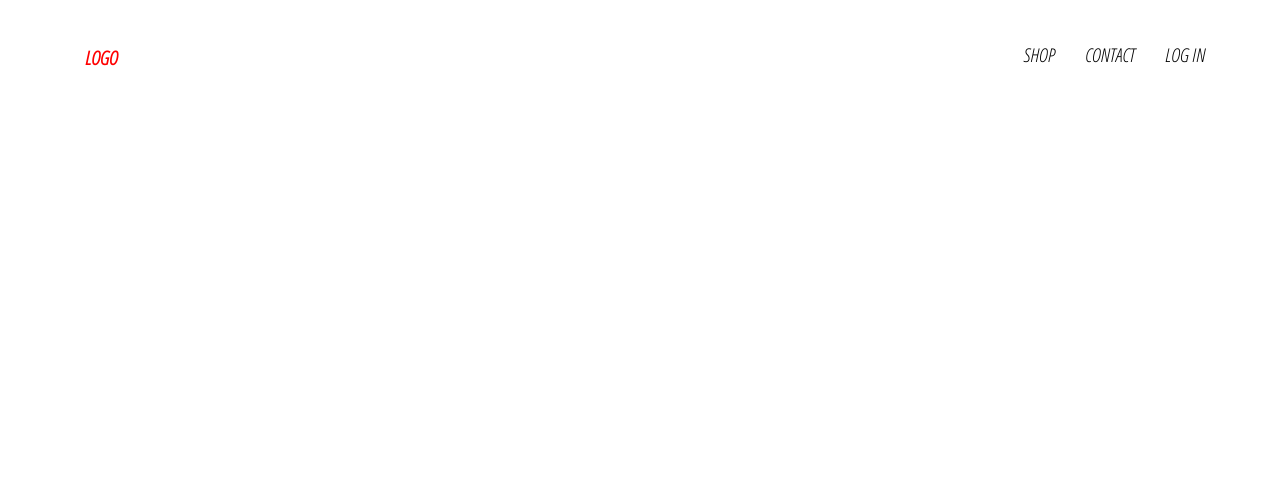
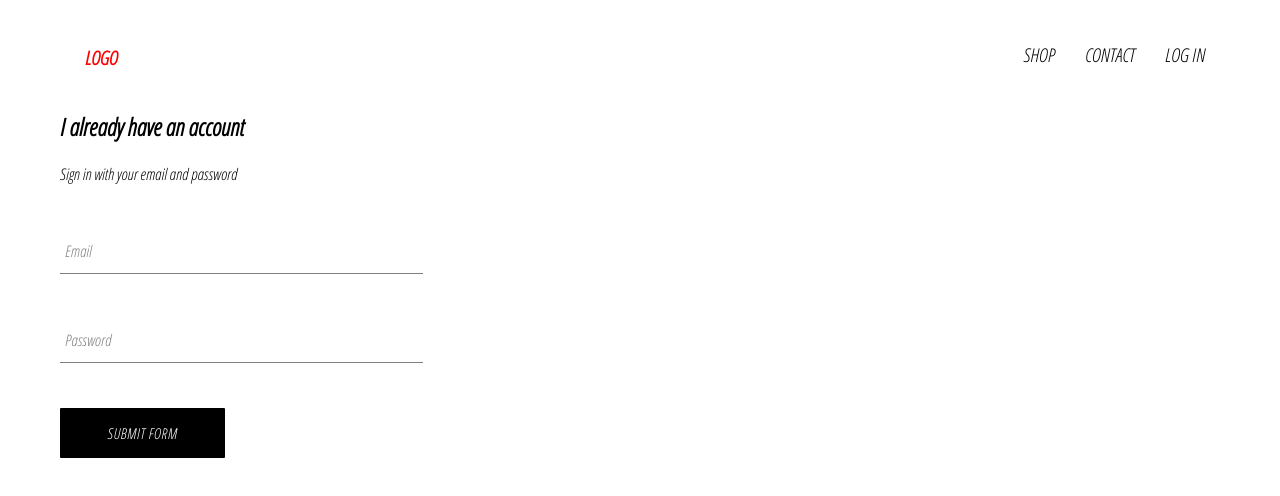
Before and after one commit to JalalAliyev/E-commerce, a React (Create React App) app: page /sign in a window 1280 px wide. Shown: the top 496 px of the page. Built offline with nearby package versions, Linux system fonts and the light colour scheme.

Commit message:
created seperated input components and its own style

```diff
--- a/src/App.js
+++ b/src/App.js
@@ -3,6 +3,7 @@ import HomePage from "./page/home/home.component";
 import ShopPage from "./page/shop/shop.component";
 import "./App.css";
 import Header from "./components/header/header.component";
+import SigninAndSignUpPage from "./page/signInandSignUp/signIn-and-signUp.component";
 
 function App() {
   return (
@@ -11,6 +12,7 @@ function App() {
       <Switch>
         <Route exact path="/" component={HomePage} />
         <Route path="/shop" component={ShopPage} />
+        <Route path="/sign" component={SigninAndSignUpPage} />
       </Switch>
     </div>
   );
--- /dev/null
+++ b/src/components/custom-button/custom-botton.component.jsx
@@ -0,0 +1,12 @@
+import React from "react";
+import "./custom-button.style.scss";
+
+const CustomButton = ({ children, ...rest }) => {
+  return (
+    <button className="custom-button" {...rest}>
+      {children}
+    </button>
+  );
+};
+
+export default CustomButton;
--- /dev/null
+++ b/src/components/custom-button/custom-button.style.scss
@@ -0,0 +1,26 @@
+.custom-button {
+  min-width: 165px;
+  width: auto;
+  height: 50px;
+  letter-spacing: 0.5px;
+  line-height: 50px;
+  padding: 0 35px 0 35px;
+  font-size: 15px;
+  background-color: black;
+  color: white;
+  text-transform: uppercase;
+  font-family: "Open Sans Condensed";
+  font-weight: 400;
+  border: none;
+  border-radius: 1px;
+  cursor: pointer;
+  transition: 250ms;
+  overflow: hidden;
+
+  &:hover {
+    background-color: white;
+    color: black;
+    border: 1px solid black;
+    font-weight: 600;
+  }
+}
--- /dev/null
+++ b/src/components/form-input/form-input.component.jsx
@@ -0,0 +1,18 @@
+import React from "react";
+import "./form-input.style.scss";
+
+const FormInput = ({ handleChange, value, label, ...rest }) => {
+  console.log(value);
+  return (
+    <div className="group">
+      <input className="form-input" onChange={handleChange} {...rest} />
+      {label ? (
+        <label className={`${rest.value ? "shrink" : ""} form-input-label`}>
+          {label}
+        </label>
+      ) : null}
+    </div>
+  );
+};
+
+export default FormInput;
--- /dev/null
+++ b/src/components/form-input/form-input.style.scss
@@ -0,0 +1,54 @@
+$s-color: grey;
+$m-color: black;
+
+//reusable scss code
+@mixin shrinkLabel {
+  top: -14px;
+  font-size: 12px;
+  color: $m-color;
+}
+
+.group {
+  position: relative;
+  margin: 45px 0;
+
+  .form-input {
+    background: none;
+    background-color: white;
+    color: $s-color;
+    font-size: 16.5px;
+    font-family: "Open Sans Condensed";
+    padding: 10px 10px 10px 5px;
+    display: block;
+    width: 100%;
+    border: none;
+    border-radius: 0;
+    border-bottom: 1px solid $s-color;
+    margin: 25px 0;
+
+    &:focus {
+      outline: none;
+    }
+
+    &:focus ~ .form-input-label {
+      @include shrinkLabel();
+    }
+  }
+  input[type="password"] {
+    letter-spacing: 0.3em;
+  }
+
+  .form-input-label {
+    color: $s-color;
+    font-weight: normal;
+    position: absolute;
+    pointer-events: none;
+    left: 5px;
+    top: 10px;
+    transition: 300ms ease all;
+
+    &.shrink {
+      @include shrinkLabel();
+    }
+  }
+}
--- a/src/components/header/header.component.jsx
+++ b/src/components/header/header.component.jsx
@@ -16,7 +16,7 @@ const Header = () => {
         <NavLink className="option" to="/shop">
           CONTACT
         </NavLink>
-        <NavLink className="option" to="/shop">
+        <NavLink className="option" to="/sign">
           LOG IN
         </NavLink>
       </div>
--- /dev/null
+++ b/src/components/sign-in/sign-in.component.jsx
@@ -0,0 +1,52 @@
+import React, { useState } from "react";
+import CustomButton from "../custom-button/custom-botton.component";
+import FormInput from "../form-input/form-input.component";
+import "./sign-in.style.scss";
+
+const SignIn = () => {
+  const [data, setData] = useState({
+    email: "",
+    password: "",
+  });
+
+  const handleSubmit = (e) => {
+    e.preventDefault();
+    setData({
+      email: "",
+      password: "",
+    });
+  };
+
+  const handleChange = (e) => {
+    const { value, name } = e.target;
+    setData({ [name]: value });
+  };
+
+  return (
+    <div className="sign-in">
+      <h2>I already have an account</h2>
+      <span>Sign in with your email and password</span>
+      <form onSubmit={handleSubmit}>
+        <FormInput
+          type="email"
+          name="email"
+          value={data.email}
+          label="Email"
+          handleChange={handleChange}
+          required
+        />
+        <FormInput
+          type="password"
+          name="password"
+          value={data.password}
+          label="Password"
+          handleChange={handleChange}
+          required
+        />
+        <CustomButton type="submit" children="Submit Form" />
+      </form>
+    </div>
+  );
+};
+
+export default SignIn;
--- /dev/null
+++ b/src/components/sign-in/sign-in.style.scss
@@ -0,0 +1,9 @@
+.sign-in {
+  width: 30%;
+  display: flex;
+  flex-direction: column;
+
+  .title {
+    margin: 5px 0;
+  }
+}
--- /dev/null
+++ b/src/page/signInandSignUp/signIn-and-signUp.component.jsx
@@ -0,0 +1,13 @@
+import React from "react";
+import SignIn from "../../components/sign-in/sign-in.component";
+import "./signIn-and-signUp.style.scss";
+
+const SigninAndSignUpPage = () => {
+  return (
+    <div className="signIn-and-signUp">
+      <SignIn />
+    </div>
+  );
+};
+
+export default SigninAndSignUpPage;
```
Also changed, not shown: src/page/signInandSignUp/signIn-and-signUp.style.scss (added), 1 other file (tests, documents, lock files or other folders).
